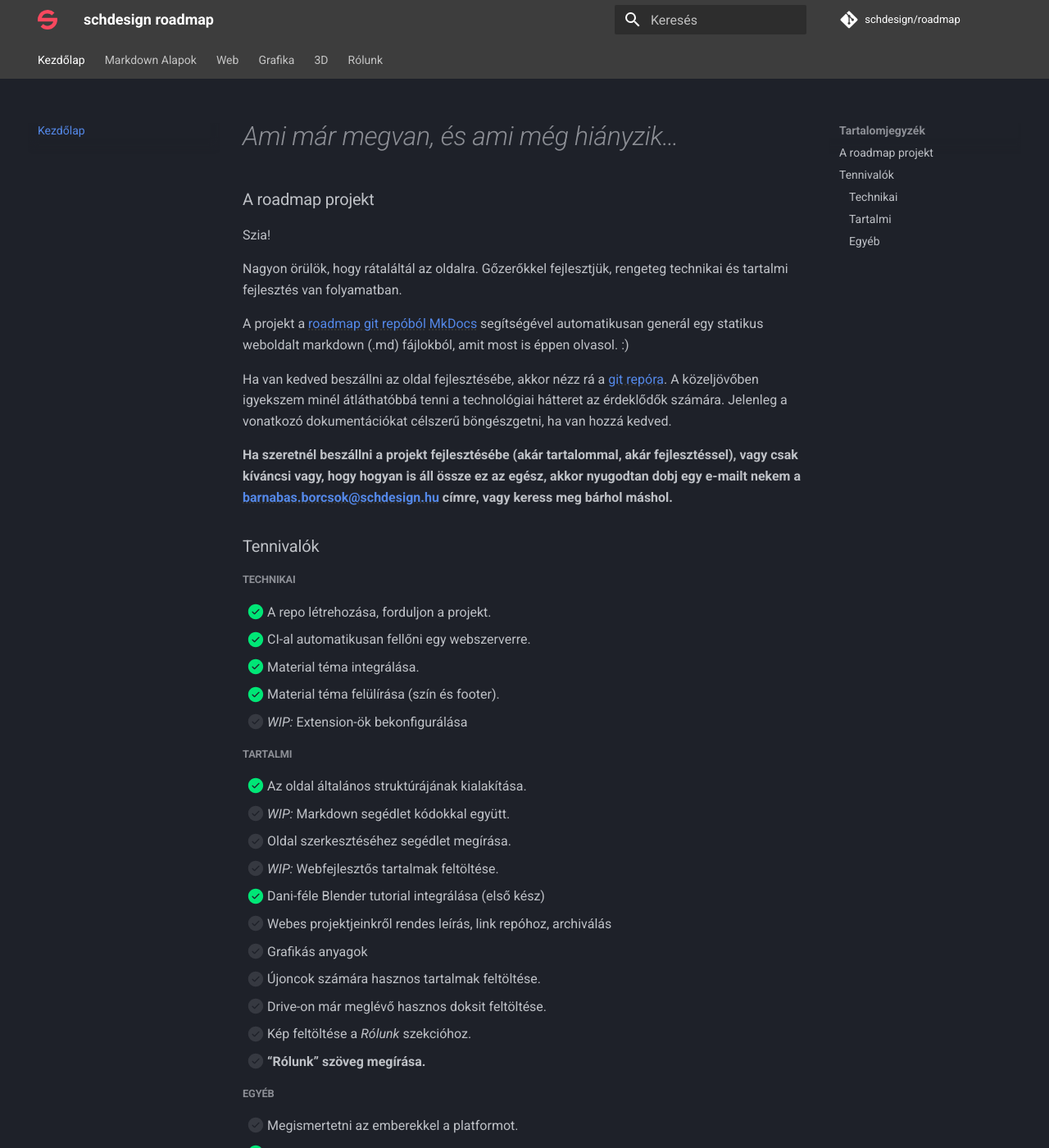
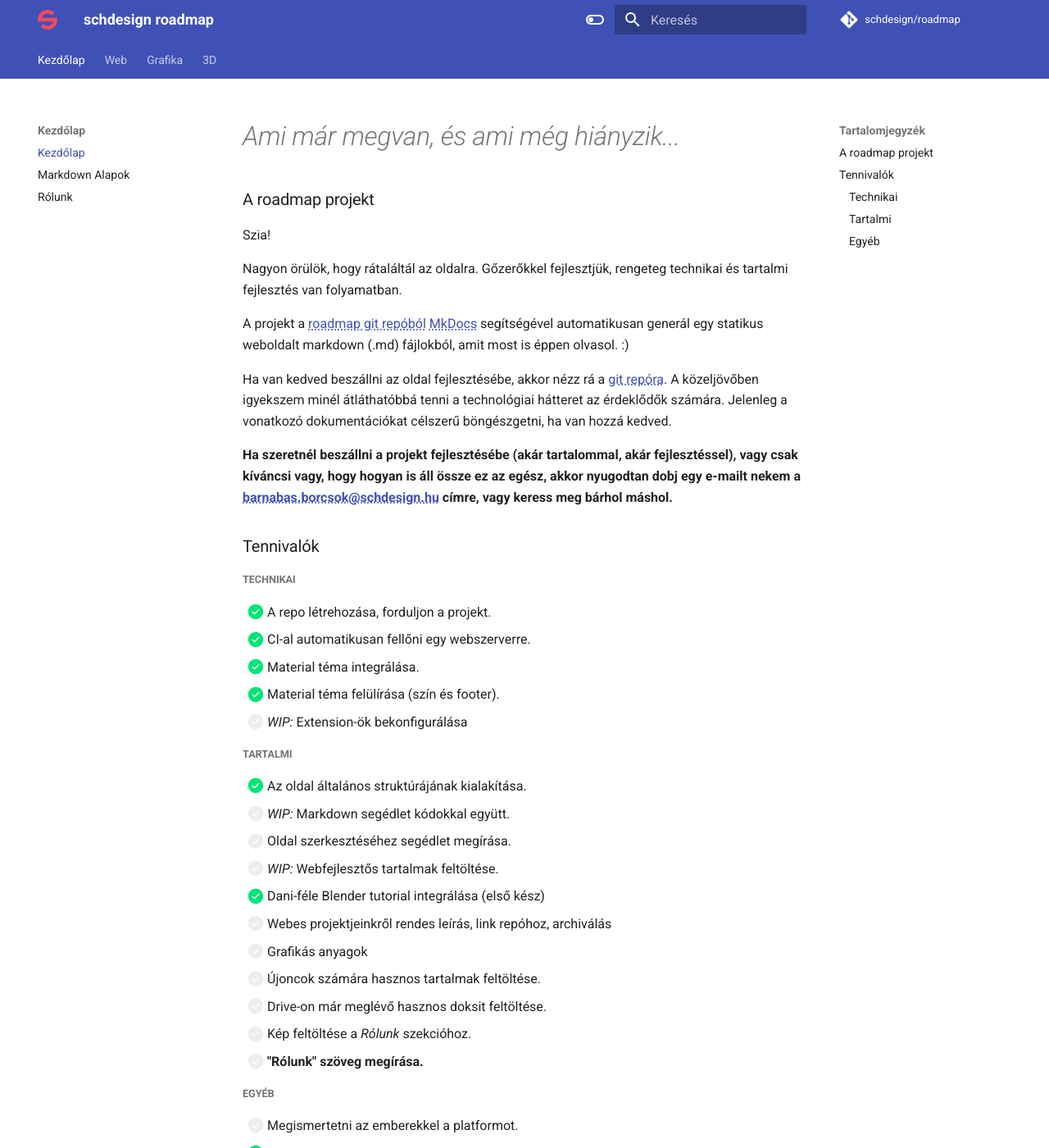
Before and after one commit to simonyiszk/schdesign-roadmap, an MkDocs documentation site: the page built from docs/index.md, in a window 1280 px wide and 1400 px high. Shown: the whole window at 82% size. Built offline with MkDocs 1.6.1 and Material for MkDocs 9.7.7, drawn with Linux system fonts in a browser that asks for light colours.

Commit message:
upgraded content to newer version; added toggle for dark/light mode; added instant feature, so no more full page reload on navigation

```diff
--- a/mkdocs.yml
+++ b/mkdocs.yml
@@ -16,11 +16,23 @@ theme:
   include_search_page: false
   search_index_only: true
   features:
-    - tabs
+     - navigation.instant
+    #- navigation.sections
+     - navigation.tabs
   language: hu
   palette:
     #scheme: preference # selects theme automatically using the user's preference in OS settings
-    scheme: slate # automatically selects dark theme no matter what OS settings are
+    #scheme: slate # automatically selects dark theme no matter what OS settings are
+    - media: "(prefers-color-scheme: light)"
+      scheme: default
+      toggle:
+        icon: material/toggle-switch-off-outline
+        name: Switch to dark mode
+    - media: "(prefers-color-scheme: dark)"
+      scheme: slate
+      toggle:
+        icon: material/toggle-switch
+        name: Switch to light mode
   font:
     text: Roboto
     code: Roboto Mono
@@ -37,45 +49,48 @@ extra_css:
 # Plugins
 plugins:
   - search
+  - minify:
+      minify_html: true
 
   # Extensions
 markdown_extensions:
-  - smarty
-  - markdown.extensions.admonition
-  - markdown.extensions.attr_list
-  - markdown.extensions.codehilite:
-      guess_lang: false
-  - markdown.extensions.def_list
-  - markdown.extensions.footnotes
-  - markdown.extensions.meta
-  - markdown.extensions.toc:
+  - admonition
+  - abbr
+  - attr_list
+  - def_list
+  - footnotes
+  - meta
+  - md_in_html
+  - toc:
       permalink: true
-  - pymdownx.arithmatex
+  - pymdownx.arithmatex:
+      generic: true
   - pymdownx.betterem:
       smart_enable: all
   - pymdownx.caret
   - pymdownx.critic
   - pymdownx.details
+  - pymdownx.emoji:
+      emoji_index: !!python/name:materialx.emoji.twemoji
+      emoji_generator: !!python/name:materialx.emoji.to_svg
+  - pymdownx.highlight
   - pymdownx.inlinehilite
   - pymdownx.keys
   - pymdownx.magiclink:
       repo_url_shorthand: true
-      user: schdesign
-      repo: roadmap
+      user: squidfunk
+      repo: mkdocs-material
   - pymdownx.mark
   - pymdownx.smartsymbols
-  - pymdownx.snippets:
-      check_paths: true
-  - pymdownx.superfences
+  - pymdownx.superfences:
+      custom_fences:
+        - name: mermaid
+          class: mermaid
+          format: !!python/name:pymdownx.superfences.fence_code_format
   - pymdownx.tabbed
   - pymdownx.tasklist:
       custom_checkbox: true
   - pymdownx.tilde
-  - admonition
-  - codehilite:
-      guess_lang: false
-  - toc:
-      permalink: true
 
 
 extra:
@@ -92,8 +107,10 @@ extra:
     #  link: https://github.com/squidfunk
 
 nav:
-  - Kezdőlap: index.md
-  - Markdown Alapok: alapok.md
+  - Kezdőlap:
+    - Kezdőlap: index.md
+    - Markdown Alapok: alapok.md
+    - Rólunk: rolunk.md
   - Web:
     - Web divízió: web/division.md
     - Első lépések: web/elso-lepesek.md
@@ -115,4 +132,3 @@ nav:
     - Interfész - 1.: 3d/interfesz-1.md
     - Interfész - 2.: 3d/interfesz-2.md
     - Denoising: 3d/denoising.md
-  - Rólunk: rolunk.md
```
